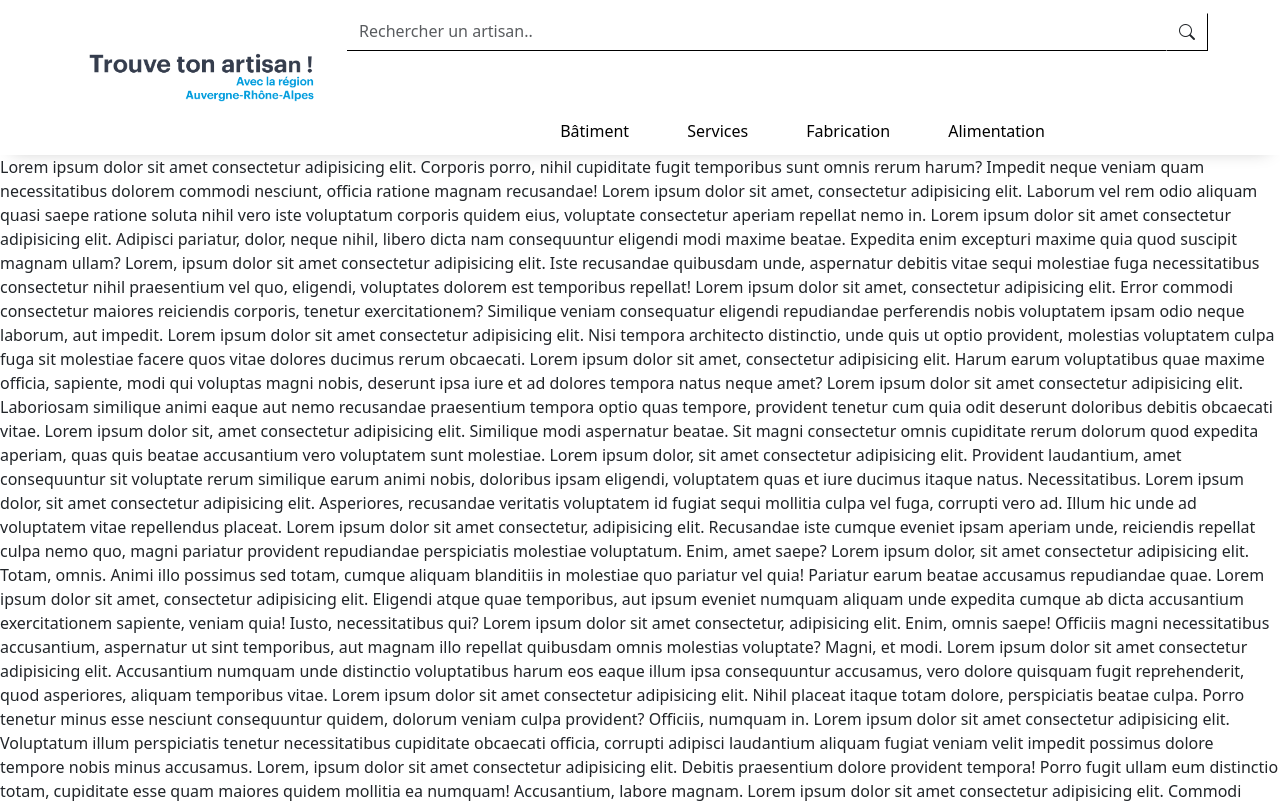
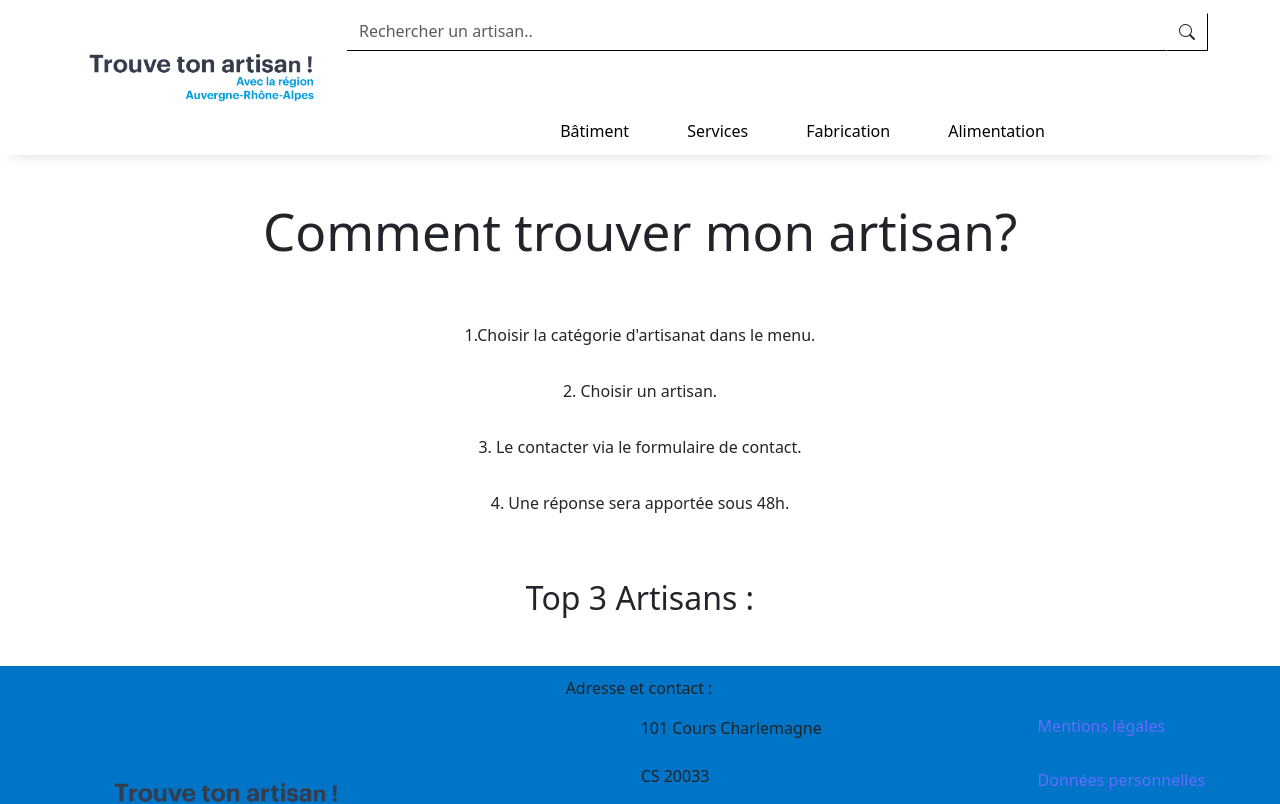
Before and after one commit to Charpyspm/trouve-ton-artisan, a React (Vite) app: page / in a window 1280 px wide. Shown: the top 804 px of the page. Built offline with nearby package versions, Linux system fonts and the light colour scheme.

Commit message:
creation de la page d'acceuil, + création des cards artisan

```diff
--- a/src/App.tsx
+++ b/src/App.tsx
@@ -2,6 +2,7 @@
 import './App.css'
 import Footer from './components/Footer';
 import Header from './components/Header'
+import Accueil from './pages/Accueil';
 
 export default function App() {
   const handleSearch = (q: string) => {
@@ -12,39 +13,7 @@ export default function App() {
   return (
     <>
       <Header onSearch={handleSearch}/>
-      <main>
-        <p>Lorem ipsum dolor sit amet consectetur adipisicing elit. Corporis porro, nihil cupiditate fugit temporibus sunt omnis rerum harum? Impedit neque veniam quam necessitatibus dolorem commodi nesciunt, officia ratione magnam recusandae!
-        Lorem ipsum dolor sit amet, consectetur adipisicing elit. Laborum vel rem odio aliquam quasi saepe ratione soluta nihil vero iste voluptatum corporis quidem eius, voluptate consectetur aperiam repellat nemo in.
-        Lorem ipsum dolor sit amet consectetur adipisicing elit. Adipisci pariatur, dolor, neque nihil, libero dicta nam consequuntur eligendi modi maxime beatae. Expedita enim excepturi maxime quia quod suscipit magnam ullam?
-        Lorem, ipsum dolor sit amet consectetur adipisicing elit. Iste recusandae quibusdam unde, aspernatur debitis vitae sequi molestiae fuga necessitatibus consectetur nihil praesentium vel quo, eligendi, voluptates dolorem est temporibus repellat!
-        Lorem ipsum dolor sit amet, consectetur adipisicing elit. Error commodi consectetur maiores reiciendis corporis, tenetur exercitationem? Similique veniam consequatur eligendi repudiandae perferendis nobis voluptatem ipsam odio neque laborum, aut impedit.
-        Lorem ipsum dolor sit amet consectetur adipisicing elit. Nisi tempora architecto distinctio, unde quis ut optio provident, molestias voluptatem culpa fuga sit molestiae facere quos vitae dolores ducimus rerum obcaecati.
-        Lorem ipsum dolor sit amet, consectetur adipisicing elit. Harum earum voluptatibus quae maxime officia, sapiente, modi qui voluptas magni nobis, deserunt ipsa iure et ad dolores tempora natus neque amet?
-        Lorem ipsum dolor sit amet consectetur adipisicing elit. Laboriosam similique animi eaque aut nemo recusandae praesentium tempora optio quas tempore, provident tenetur cum quia odit deserunt doloribus debitis obcaecati vitae.
-        Lorem ipsum dolor sit, amet consectetur adipisicing elit. Similique modi aspernatur beatae. Sit magni consectetur omnis cupiditate rerum dolorum quod expedita aperiam, quas quis beatae accusantium vero voluptatem sunt molestiae.
-        Lorem ipsum dolor, sit amet consectetur adipisicing elit. Provident laudantium, amet consequuntur sit voluptate rerum similique earum animi nobis, doloribus ipsam eligendi, voluptatem quas et iure ducimus itaque natus. Necessitatibus.
-        Lorem ipsum dolor, sit amet consectetur adipisicing elit. Asperiores, recusandae veritatis voluptatem id fugiat sequi mollitia culpa vel fuga, corrupti vero ad. Illum hic unde ad voluptatem vitae repellendus placeat.
-        Lorem ipsum dolor sit amet consectetur, adipisicing elit. Recusandae iste cumque eveniet ipsam aperiam unde, reiciendis repellat culpa nemo quo, magni pariatur provident repudiandae perspiciatis molestiae voluptatum. Enim, amet saepe?
-        Lorem ipsum dolor, sit amet consectetur adipisicing elit. Totam, omnis. Animi illo possimus sed totam, cumque aliquam blanditiis in molestiae quo pariatur vel quia! Pariatur earum beatae accusamus repudiandae quae.
-        Lorem ipsum dolor sit amet, consectetur adipisicing elit. Eligendi atque quae temporibus, aut ipsum eveniet numquam aliquam unde expedita cumque ab dicta accusantium exercitationem sapiente, veniam quia! Iusto, necessitatibus qui?
-        Lorem ipsum dolor sit amet consectetur, adipisicing elit. Enim, omnis saepe! Officiis magni necessitatibus accusantium, aspernatur ut sint temporibus, aut magnam illo repellat quibusdam omnis molestias voluptate? Magni, et modi.
-        Lorem ipsum dolor sit amet consectetur adipisicing elit. Accusantium numquam unde distinctio voluptatibus harum eos eaque illum ipsa consequuntur accusamus, vero dolore quisquam fugit reprehenderit, quod asperiores, aliquam temporibus vitae.
-        Lorem ipsum dolor sit amet consectetur adipisicing elit. Nihil placeat itaque totam dolore, perspiciatis beatae culpa. Porro tenetur minus esse nesciunt consequuntur quidem, dolorum veniam culpa provident? Officiis, numquam in.
-        Lorem ipsum dolor sit amet consectetur adipisicing elit. Voluptatum illum perspiciatis tenetur necessitatibus cupiditate obcaecati officia, corrupti adipisci laudantium aliquam fugiat veniam velit impedit possimus dolore tempore nobis minus accusamus.
-        Lorem, ipsum dolor sit amet consectetur adipisicing elit. Debitis praesentium dolore provident tempora! Porro fugit ullam eum distinctio totam, cupiditate esse quam maiores quidem mollitia ea numquam! Accusantium, labore magnam.
-        Lorem ipsum dolor sit amet consectetur adipisicing elit. Commodi unde enim iste eius! Eius explicabo suscipit praesentium molestias rem! Soluta dolores inventore numquam ipsam itaque rerum dolorum voluptatum laudantium eius?
-        Lorem ipsum dolor sit amet consectetur, adipisicing elit. Molestias error in, pariatur laborum similique consequatur eius ducimus quo veritatis voluptatum corporis vitae minus optio suscipit quas, sint saepe iste atque?
-        Lorem ipsum dolor sit, amet consectetur adipisicing elit. Odio minus eum adipisci dolor? Deserunt recusandae at tempore quis magnam ullam, officiis minima ex neque labore sit, eveniet, accusantium explicabo laborum.
-        Lorem ipsum dolor sit amet consectetur adipisicing elit. Voluptas vero eius itaque? Deleniti ipsum inventore vitae et tempora quia aliquid, dolor debitis a, eum recusandae quod unde pariatur laborum non!
-        Lorem ipsum dolor sit amet consectetur adipisicing elit. Rerum tenetur accusantium est labore distinctio iste quia ea, reprehenderit tempora explicabo sequi soluta at illo veniam nisi sint nemo excepturi cumque!
-        Lorem ipsum dolor sit amet consectetur adipisicing elit. Eum inventore officia qui dolor architecto dolore officiis adipisci ad laboriosam delectus sequi ipsa, natus, quo tenetur magnam facere vel earum nihil.
-        Lorem ipsum dolor sit, amet consectetur adipisicing elit. Nemo laudantium sapiente minima temporibus nihil obcaecati iusto culpa. Cum optio facere numquam laboriosam a molestiae enim, modi natus ipsam et laudantium?
-        Lorem, ipsum dolor sit amet consectetur adipisicing elit. Quas, reiciendis blanditiis impedit, magnam veniam ea maiores earum repellendus culpa facere eius eaque similique harum obcaecati aliquam dicta nemo vero consectetur.
-        Lorem ipsum dolor sit amet consectetur adipisicing elit. Possimus distinctio dignissimos nam tenetur mollitia pariatur, ducimus quibusdam natus fugit excepturi voluptatibus alias debitis, rerum consequuntur. Est perferendis nam dicta aut?
-        Lorem ipsum dolor sit amet, consectetur adipisicing elit. Laudantium consequuntur nobis doloremque quaerat nesciunt. Repudiandae mollitia laboriosam facere esse, libero atque ex provident vel tempore commodi perspiciatis tenetur laudantium culpa.
-
-      </p>
-      </main>
+      <Accueil />
       <Footer />
     </>
   );
--- /dev/null
+++ b/src/components/ArtisanCard.tsx
@@ -0,0 +1,44 @@
+type ArtisanCardProps = {
+    name: string;
+    rating: number;
+    speciality: string;
+    location: string;
+};
+
+function renderStars(rating: number) {
+    //arrondi au 0.5 le plus proche
+    const r = Math.max(0, Math.min(5, Math.round(rating * 2) / 2));
+    const stars = [];
+    for (let i = 1; i <= 5; i++) {
+        if (i <= Math.floor(r)) stars.push(<i key={i} className="bi bi-star-fill" aria-hidden="true" />);
+        else if (i - 0.5 === r) stars.push(<i key={i} className="bi bi-star-half" aria-hidden="true" />);
+        else stars.push(<i key={i} className="bi bi-star" aria-hidden="true" />);
+    }
+    return stars;
+}
+
+export default function ArtisanCard({ name, rating, speciality, location }: ArtisanCardProps) {
+    return (
+        <div className="card h-100 shadow-sm">
+            <div className="card-body">
+                <h5 className="card-title mb-1">{name}</h5>
+
+                <div className="d-flex align-items-center gap-2 mb-2 rating" aria-label={`Note ${rating} sur 5`}>
+                    <div className="text-warning d-flex align-items-center gap-1">
+                        {renderStars(rating)}
+                    </div>
+                    <small className="text-muted">({rating.toFixed(1)}/5)</small>
+                </div>
+
+                <div className="mb-2">
+                    <span className="badge text-bg-primary">{speciality}</span>
+                </div>
+
+                <div className="text-muted d-flex align-items-center gap-1">
+                    <i className="bi bi-geo-alt" aria-hidden="true"/>
+                    <small>{location}</small>
+                </div>
+            </div>
+        </div>
+    );
+}
--- /dev/null
+++ b/src/pages/Accueil.tsx
@@ -0,0 +1,22 @@
+import ArtisanCard from "../components/ArtisanCard";
+
+const Accueil = () => {
+    return (
+        <>
+            <section className="d-flex flex-column align-items-center">
+                <h1 className="text-center mb-5 mt-5">Comment trouver mon artisan?</h1>
+                <p className="text-center mb-3 mt-3">1.Choisir la catégorie d'artisanat dans le menu.</p>
+                <p className="text-center mb-3 mt-3">2. Choisir un artisan.</p>
+                <p className="text-center mb-3 mt-3">3. Le contacter via le formulaire de contact.</p>
+                <p className="text-center mb-3 mt-3">4. Une réponse sera apportée sous 48h.</p>
+            </section>
+
+            <section className="d-flex flex-column align-items-center mt-5">
+                <h2 className="text-center mb-5">Top 3 Artisans :</h2>
+
+            </section>
+        </>
+    );
+};
+
+export default Accueil;
```
